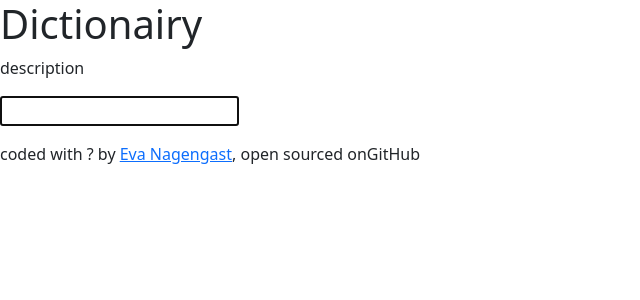
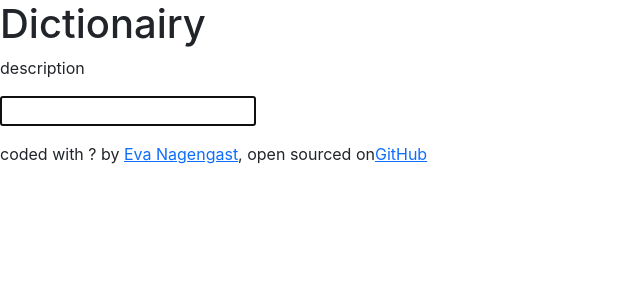
Before and after one commit to EvaNagengast/dictionary, a React (Create React App) app: page / in a window 1280 px wide. Shown: the top 300 px of the page, without its empty margins (0-640 px from the left). Built offline with nearby package versions, Linux system fonts and the light colour scheme.

Commit message:
added axios and dictionary api

```diff
--- a/package.json
+++ b/package.json
@@ -6,6 +6,7 @@
     "@testing-library/jest-dom": "^5.17.0",
     "@testing-library/react": "^13.4.0",
     "@testing-library/user-event": "^13.5.0",
+    "axios": "^1.5.0",
     "bootstrap": "^5.3.1",
     "react": "^18.2.0",
     "react-dom": "^18.2.0",
--- a/src/App.js
+++ b/src/App.js
@@ -9,11 +9,25 @@ function App() {
         <p>description</p>{" "}
       </header>
       <main>
-        <Dictionary/>
+        <Dictionary />
       </main>
       <footer>
-        coded with ? by <a href="">Eva Nagengast</a>, open sourced on
-        <a>GitHub</a>
+        coded with ? by{" "}
+        <a
+          href="https://linkedin.com/in/eva-nagengast-9b78b220a"
+          target="_blank"
+          rel="noreferrer"
+        >
+          Eva Nagengast
+        </a>
+        , open sourced on
+        <a
+          href="https://github.com/EvaNagengast/dictionary"
+          target="_blank"
+          rel="noreferrer"
+        >
+          GitHub
+        </a>
       </footer>
     </div>
   );
--- a/src/Dictionary.js
+++ b/src/Dictionary.js
@@ -1,16 +1,23 @@
 import React, { useState } from "react";
 import "./Dictionary.css";
+import axios from "axios";
 
 export default function Dictionary() {
   let [searchItem, setSearchItem] = useState("");
 
+  function handleResponse(response) {
+    console.log(response.data[0].phonetic);
+  }
   function handleInput(input) {
-    console.log(input.target.value);
+    let inputWord = input.target.value;
+
+    let apiUrl = `https://api.dictionaryapi.dev/api/v2/entries/en/${inputWord}`;
+    axios.get(apiUrl).then(handleResponse);
   }
 
   function handleSubmit(event) {
     event.preventDefault();
-    setSearchItem("hello")
+    setSearchItem("hello");
   }
 
   return (
```
Also changed, not shown: src/index.js (+7 -6 lines), 1 other file (tests, documents, lock files or other folders).
